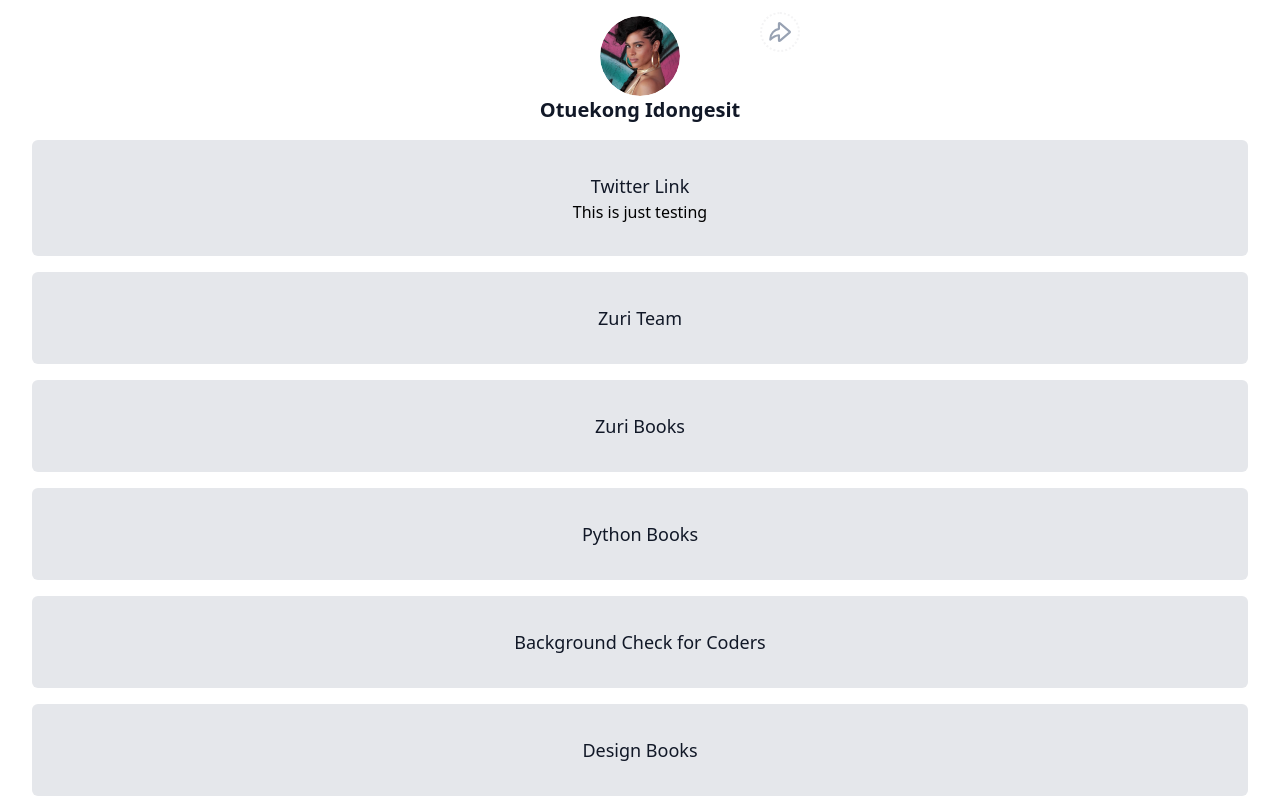
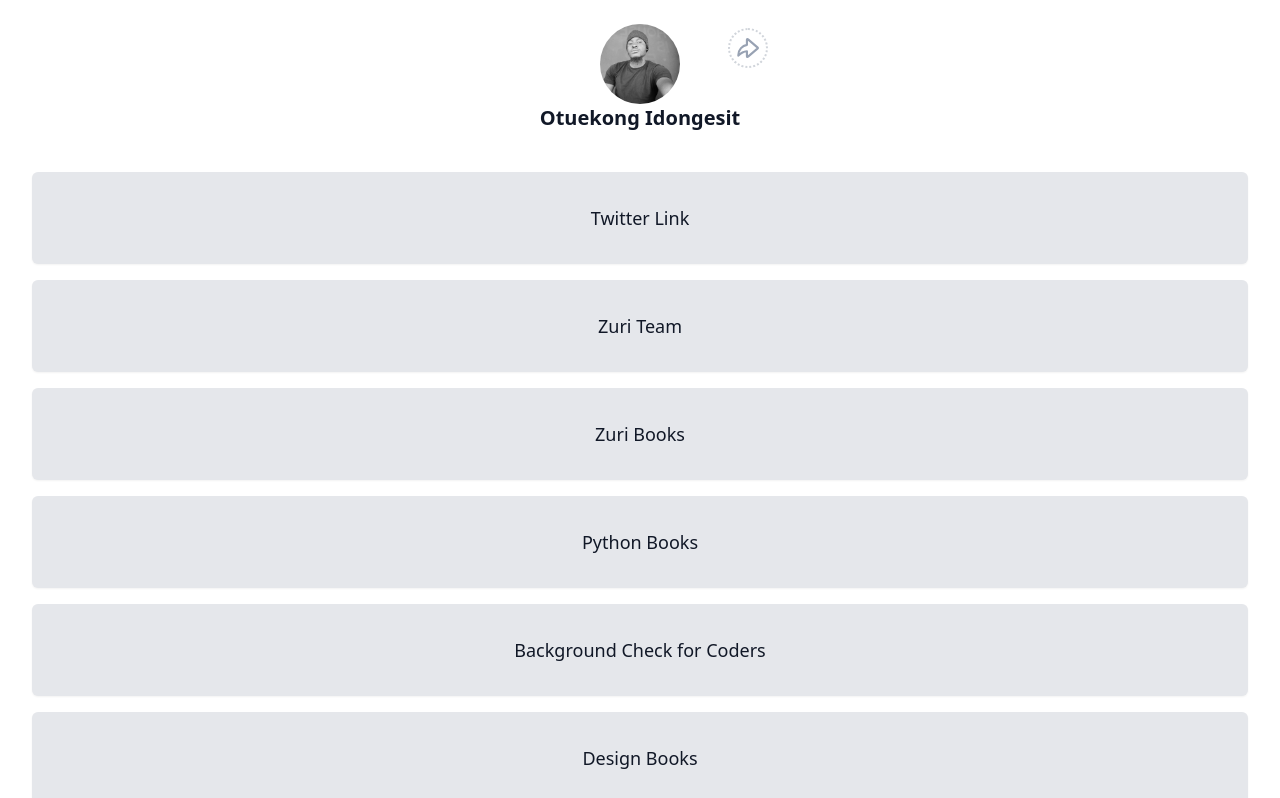
Before and after one commit to fizy500/hngi-9, a React (Create React App) app: page / in a window 1280 px wide. Shown: the top 798 px of the page. Built offline with nearby package versions, Linux system fonts and the light colour scheme.

Commit message:
I made changes to the data.js file.

```diff
--- a/src/App.js
+++ b/src/App.js
@@ -9,7 +9,7 @@ export default function App() {
     return <Links key={item.id} {...item} />;
   });
   return (
-    <div className="my-4 ">
+    <div className="my-6 ">
       <Profile/>
       {links}
       <Logos />
--- a/src/Components/Links.jsx
+++ b/src/Components/Links.jsx
@@ -1,5 +1,5 @@
 import React from "react";
-import Avatar from "../Assets/avatar.svg";
+import ProfilePhoto from "../Assets/profilePhoto.jpg";
 import Sharemobile from "../Assets/sharemobile.svg";
 import ShareDesk from "../Assets/sharedesktop.svg";
 import Slack from "../Assets/slack.svg";
@@ -9,18 +9,24 @@ import I4G from "../Assets/I4G.svg";
 
 export function Profile() {
   return (
-    <section className="  flex justify-center items-center  mx-8 relativeb ">
+    <section className="  flex justify-center items-center  mx-8 relative ">
       <div className="flex flex-col justify-center items-center">
-        <img src={Avatar} alt="" className="w-20 h-20 rounded-[50%]" />
+        <img
+          className="w-20 h-20 rounded-[50%] object-cover "
+          src={ProfilePhoto}
+          alt=""
+          id="profile__img"
+        />
         <h2 className="font-bold text-gray-900 text-lg md:text-xl">
           Otuekong Idongesit
         </h2>
+        <p className="invisible" id="slack">fizy_hector</p>
       </div>
       <a href="">
         <img
           src={ShareDesk}
           alt=""
-          className="hidden md:block  absolute top-3 right-[30rem] w-10 h-10 rounded-[50%] border-zinc-100 border-dotted border-2"
+          className="hidden md:block  absolute top-1 right-[30rem] w-10 h-10 rounded-[50%] border-gray-300 border-dotted border-2"
         />
       </a>
       <a href="">
@@ -38,13 +44,13 @@ export function Links(props) {
   return (
     <a
       href={props.link}
-      className="bg-gray-200 text-center px-20 py-8 rounded-md hover:bg-gray-400  flex flex-col justify-center items-center mx-8 my-4 "
+      className="bg-gray-200 text-center px-20 py-8 rounded-md shadow-sm focus:bg-gray-400  flex flex-col justify-center items-center mx-8 my-4 "
       id={props.identifier}
+      title={props.description}
     >
       <p className="text-sm md:text-lg font-medium text-gray-900">
         {props.title}
       </p>
-      <p className="">{props.description}</p>
     </a>
   );
 }
@@ -57,7 +63,6 @@ export function Logos() {
     </div>
   );
 }
-
 export function Footer() {
   return (
     <footer className="w-full  px-5 md:grid grid-cols-1 justify-center items-center py-10">
--- a/src/Components/data.js
+++ /dev/null
@@ -1,48 +0,0 @@
-export default [
-  {
-    id: 1,
-    identifier: "",
-    title: "Twitter Link",
-    description: "",
-    link: "https://twitter.com/Fizy_hector",
-  },
-
-  {
-    id: 2,
-    identifier: "btn__zuri",
-    title: "Zuri Team",
-    description: "",
-    link: "https://training.zuri.team/",
-  },
-
-  {
-    id: 3,
-    identifier: "books",
-    title: "Zuri Books",
-    description: "",
-    link: "http://books.zuri.team ",
-  },
-
-  {
-    id: 4,
-    identifier: "book__python",
-    title: "Python Books",
-    description: "",
-    link: "https://books.zuri.team/python-for-beginners?ref_id=<fizy_hector>",
-  },
-
-  {
-    id: 5,
-    identifier: "pitch",
-    title: "Background Check for Coders",
-    description: "",
-    link: "https://background.zuri.team",
-  },
-  {
-    id: 6,
-    identifier: "book__design",
-    title: "Design Books",
-    description: "",
-    link: "https://books.zuri.team/design-rules",
-  },
-];
--- a/src/data.js
+++ b/src/data.js
@@ -1,7 +1,7 @@
 export default [
   {
     id: 1,
-    identifier: "",
+    identifier: "twitter",
     title: "Twitter Link",
     description: "This is just testing",
     link: "https://twitter.com/Fizy_hector",
@@ -11,7 +11,7 @@ export default [
     id: 2,
     identifier: "btn__zuri",
     title: "Zuri Team",
-    description: "",
+    description: "Here is where you find books about design and coding",
     link: "https://training.zuri.team/",
   },
 
@@ -19,7 +19,7 @@ export default [
     id: 3,
     identifier: "books",
     title: "Zuri Books",
-    description: "",
+    description: "This is just testing",
     link: "http://books.zuri.team ",
   },
 
@@ -27,7 +27,7 @@ export default [
     id: 4,
     identifier: "book__python",
     title: "Python Books",
-    description: "",
+    description: "This is just testing",
     link: "https://books.zuri.team/python-for-beginners?ref_id=<fizy_hector>",
   },
 
@@ -35,14 +35,15 @@ export default [
     id: 5,
     identifier: "pitch",
     title: "Background Check for Coders",
-    description: "",
+    description: "This is just testing",
     link: "https://background.zuri.team",
   },
   {
     id: 6,
     identifier: "book__design",
     title: "Design Books",
-    description: "",
+    description: "This is just testing",
     link: "https://books.zuri.team/design-rules",
   },
+
 ];
```
Also changed, not shown: src/Assets/profilePhoto.jpg (added).
